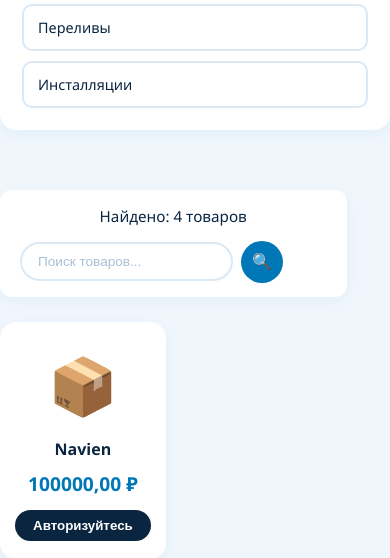
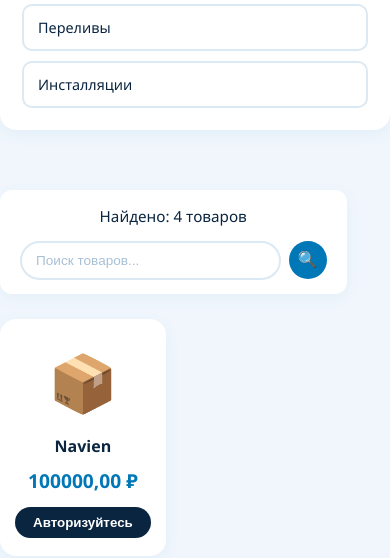
Before and after one commit to MaximPI/Plumbing_store, a Django app: page /products/ in a window 390 px wide. Shown: the part 1422-1980 px from the top of the page. Run offline with Django 5.2, Linux system fonts and the light colour scheme; data comes from the database, SQL or seed files in the repository.

Commit message:
Улучшение внешнего вида

```diff
--- a/products/templates/products/catalog.html
+++ b/products/templates/products/catalog.html
@@ -33,7 +33,7 @@
                     <div class="catalog-toolbar">
                         <span class="product-count">Найдено: {{quantity}} товаров</span>
                         <div class="sort-options">
-                            <form method="get" action=" {% url 'products:find' %} ">
+                            <form method="get" action="{% url 'products:find' %}">
                                 <input type="text"
                                    name="search"
                                    class="search-input"
--- a/static/css/catalog.css
+++ b/static/css/catalog.css
@@ -156,6 +156,7 @@
     display: flex;
     align-items: center;
     gap: 8px;
+    flex-wrap: nowrap;
 }
 
 .sort-options select {
@@ -285,11 +286,12 @@
 }
 
 /* ============================================
-   ФОРМА ПОИСКА (инпут и кнопка рядом)
+   ФОРМА ПОИСКА (инпут и кнопка всегда в одну строку)
    ============================================ */
 .sort-options form {
     display: flex;
     align-items: center;
+    flex-wrap: nowrap;
     gap: 8px;
     margin: 0;
 }
@@ -302,7 +304,9 @@
 }
 
 .search-input {
-    width: 240px;
+    flex: 0 1 240px;
+    min-width: 0;
+    width: auto;
     padding: 10px 16px;
     border: 2px solid #dbe9f4;
     border-radius: 30px;
@@ -324,6 +328,7 @@
 }
 
 .search-btn {
+    flex: 0 0 42px;
     width: 42px;
     height: 42px;
     border: none;
@@ -336,7 +341,6 @@
     align-items: center;
     justify-content: center;
     transition: background 0.2s, transform 0.15s;
-    flex-shrink: 0;
     padding: 0;
     line-height: 1;
 }
@@ -814,8 +818,7 @@
         text-align: center;
     }
 
-    .price-filter,
-    .sort-options {
+    .price-filter {
         justify-content: center;
     }
 
@@ -823,9 +826,21 @@
         width: 80px;
     }
 
-    .search-input {
+    /* Форма поиска на мобильных — на всю ширину, но в одну строку */
+    .sort-options {
         width: 100%;
-        max-width: 320px;
+        justify-content: center;
+    }
+
+    .sort-options form {
+        width: 100%;
+        max-width: 360px;
+    }
+
+    .sort-options .search-input {
+        flex: 1 1 auto;
+        width: auto;
+        max-width: none;
     }
 }
 
@@ -868,9 +883,22 @@
         font-size: 0.85rem;
     }
 
-    .search-input {
-        width: 100%;
+    /* Форма поиска на маленьких экранах — в одну строку */
+    .sort-options form {
+        max-width: 100%;
+    }
+
+    .sort-options .search-input {
+        flex: 1 1 auto;
+        width: auto;
         font-size: 0.85rem;
+        padding: 10px 14px;
+    }
+
+    .sort-options .search-btn {
+        flex: 0 0 38px;
+        width: 38px;
+        height: 38px;
     }
 
     /* Уменьшенные кнопки − и + на мобильных */
```
